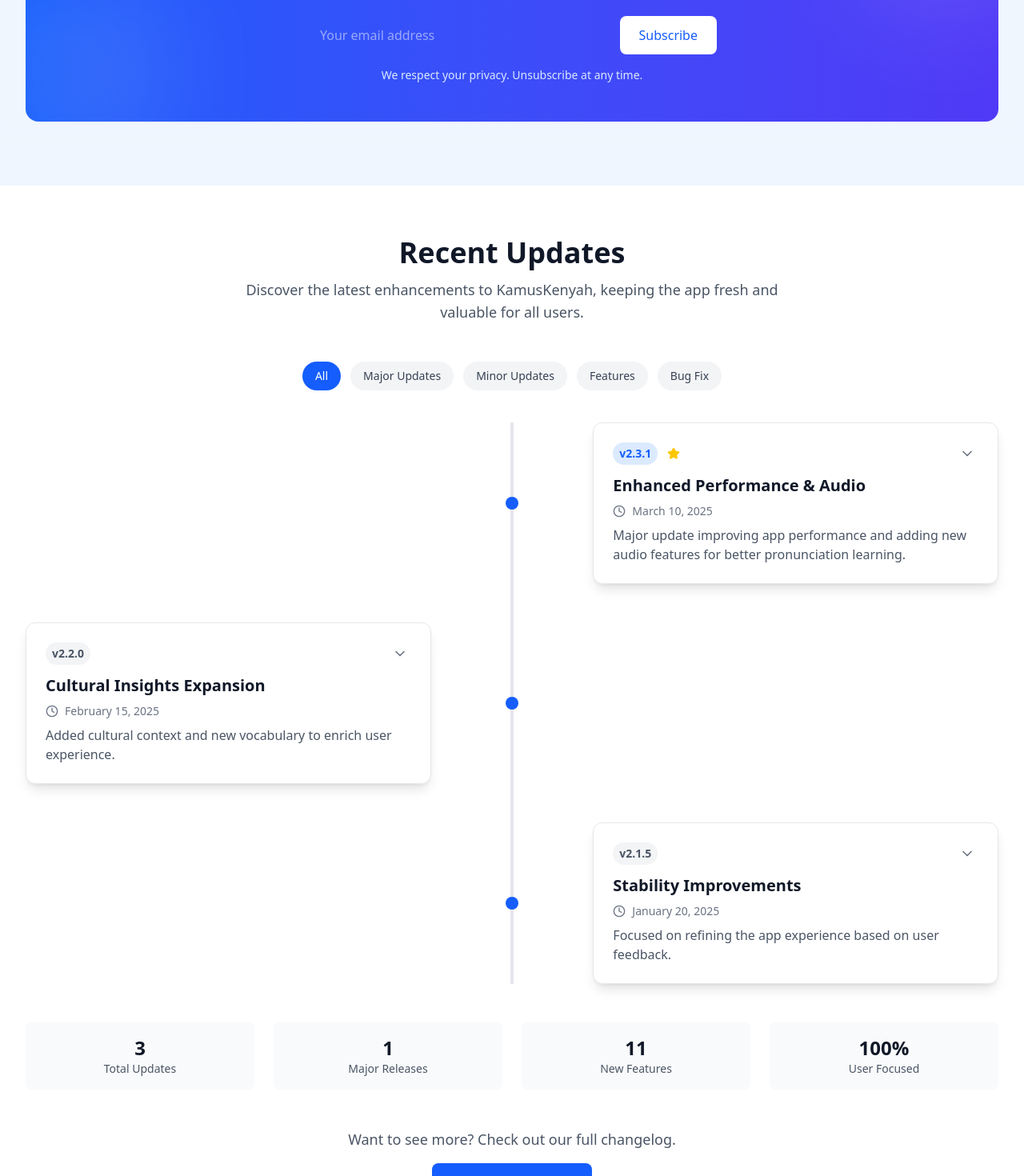
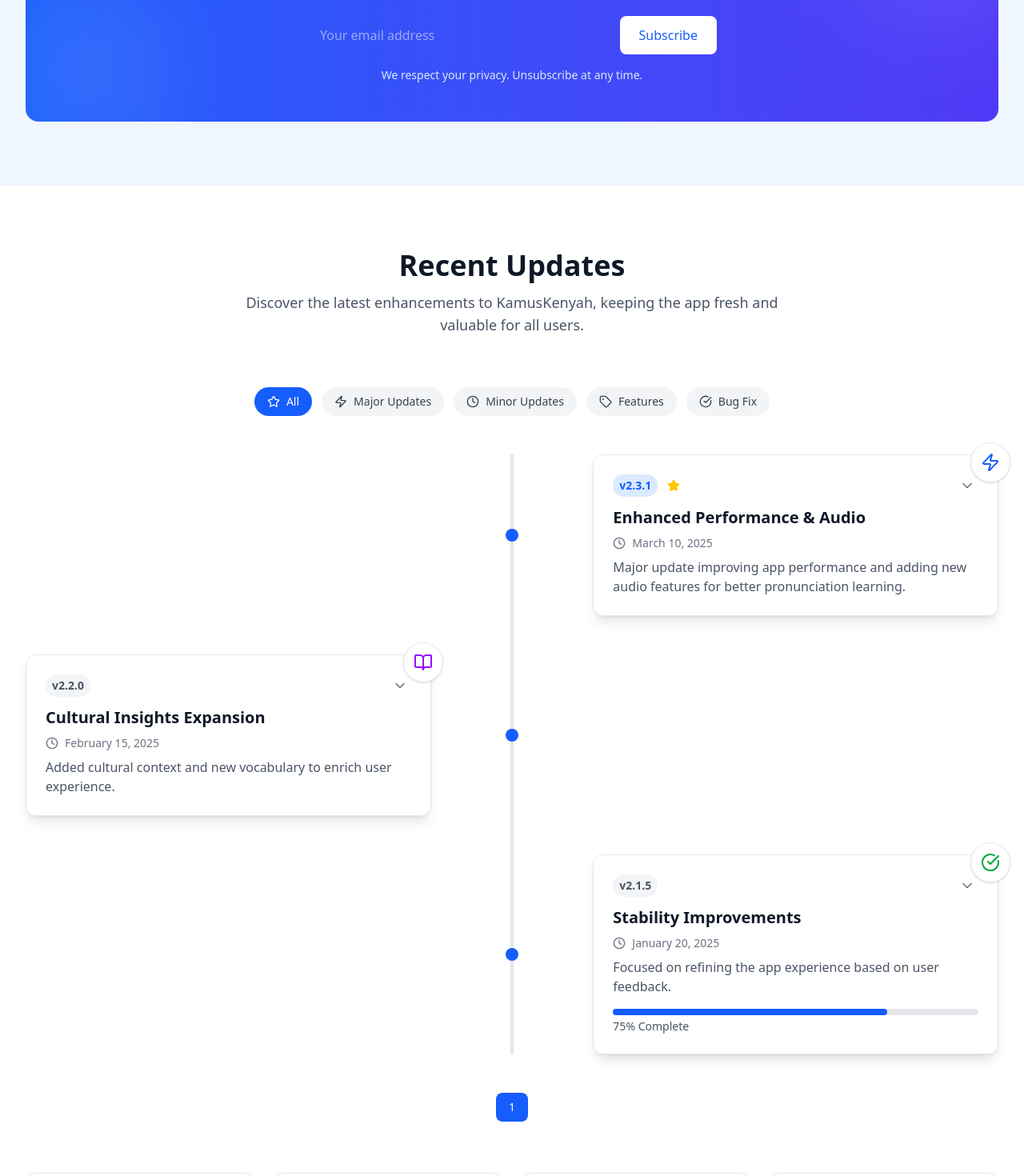
Before and after one commit to AlpianPPLG/KamusKenyah-Translator, a React (Vite) app: page /product in a window 1280 px wide. Shown: the part 10530-12000 px from the top of the page at 80% size. Built offline with nearby package versions, Linux system fonts and the light colour scheme.

Commit message:
Update✅

```diff
--- a/src/components/ProductPage_Component/RecentUpdates.tsx
+++ b/src/components/ProductPage_Component/RecentUpdates.tsx
@@ -1,9 +1,23 @@
-// src/components/ProductPage_Component/RecentUpdates.tsx
 "use client";
 
-import React, { useState } from "react";
-import { motion } from "framer-motion";
-import { ChevronDown, ChevronUp, Star, Clock, Tag } from "lucide-react";
+import React, { useState, useEffect } from "react";
+import { motion, AnimatePresence } from "framer-motion";
+import {
+  ChevronDown,
+  ChevronUp,
+  Star,
+  Clock,
+  Tag,
+  Zap,
+  BookOpen,
+  Users,
+  CheckCircle,
+  MessageCircle,
+  ThumbsUp,
+  ThumbsDown,
+  Rocket,
+  Gift,
+} from "lucide-react";
 
 // Custom utility function
 const classNames = (...classes: (string | boolean | undefined)[]) => {
@@ -20,9 +34,18 @@
   features: string[];
   tags: string[];
   isMajor?: boolean;
+  icon?: React.ReactNode;
+  imageUrl?: string;
+  rating?: number;
+  comments?: { user: string; comment: string; date: string }[];
+  progress?: number; // For in-progress updates
 }
 
-const updatesData: Update[] = [
+// Simulate fetching data from an API
+const fetchUpdates = async (): Promise<Update[]> => {
+  return new Promise((resolve) => {
+    setTimeout(() => {
+      resolve([
         {
           id: 1,
           version: "v2.3.1",
@@ -38,6 +61,16 @@
           ],
           tags: ["Performance", "Audio", "Bug Fix"],
           isMajor: true,
+          icon: <Zap className="h-6 w-6 text-blue-600" />,
+          imageUrl: "/images/update-performance.jpg",
+          rating: 4.7,
+          comments: [
+            {
+              user: "John Doe",
+              comment: "The new audio features are amazing!",
+              date: "March 11, 2025",
+            },
+          ],
         },
         {
           id: 2,
@@ -53,6 +86,10 @@
             "New dark mode UI",
           ],
           tags: ["Content", "UI/UX", "Features"],
+          icon: <BookOpen className="h-6 w-6 text-purple-600" />,
+          imageUrl: "/images/update-culture.jpg",
+          rating: 4.5,
+          comments: [],
         },
         {
           id: 3,
@@ -67,32 +104,73 @@
             "Updated translations for 100+ terms",
           ],
           tags: ["Stability", "Audio", "Content"],
+          icon: <CheckCircle className="h-6 w-6 text-green-600" />,
+          progress: 75, // Example of an in-progress update
         },
-];
+      ]);
+    }, 1000);
+  });
+};
 
 // Filter options
 const filterOptions = [
-  "All",
-  "Major Updates",
-  "Minor Updates",
-  "Features",
-  "Bug Fix",
+  { label: "All", icon: <Star className="h-4 w-4" /> },
+  { label: "Major Updates", icon: <Zap className="h-4 w-4" /> },
+  { label: "Minor Updates", icon: <Clock className="h-4 w-4" /> },
+  { label: "Features", icon: <Tag className="h-4 w-4" /> },
+  { label: "Bug Fix", icon: <CheckCircle className="h-4 w-4" /> },
 ];
 
 const RecentUpdates: React.FC = () => {
   const [expandedId, setExpandedId] = useState<number | null>(null);
-  const [activeFilter, setActiveFilter] = useState<string>("All");
+  const [activeFilters, setActiveFilters] = useState<string[]>(["All"]);
+  const [updates, setUpdates] = useState<Update[]>([]);
+  const [loading, setLoading] = useState(true);
+  const [currentPage, setCurrentPage] = useState(1);
+  const updatesPerPage = 5;
+
+  useEffect(() => {
+    const loadUpdates = async () => {
+      const data = await fetchUpdates();
+      setUpdates(data);
+      setLoading(false);
+    };
+    loadUpdates();
+  }, []);
 
   const handleToggle = (id: number) => {
     setExpandedId(expandedId === id ? null : id);
   };
 
-  const filteredUpdates = updatesData.filter((update) => {
-    if (activeFilter === "All") return true;
-    if (activeFilter === "Major Updates") return update.isMajor;
-    if (activeFilter === "Minor Updates") return !update.isMajor;
-    return update.tags.includes(activeFilter);
+  const handleFilterClick = (filter: string) => {
+    if (filter === "All") {
+      setActiveFilters(["All"]);
+    } else {
+      setActiveFilters((prev) =>
+        prev.includes("All")
+          ? [filter]
+          : prev.includes(filter)
+          ? prev.filter((f) => f !== filter)
+          : [...prev, filter]
+      );
+    }
+  };
+
+  const filteredUpdates = updates.filter((update) => {
+    if (activeFilters.includes("All")) return true;
+    if (activeFilters.includes("Major Updates") && update.isMajor) return true;
+    if (activeFilters.includes("Minor Updates") && !update.isMajor) return true;
+    return update.tags.some((tag) => activeFilters.includes(tag));
   });
+
+  const indexOfLastUpdate = currentPage * updatesPerPage;
+  const indexOfFirstUpdate = indexOfLastUpdate - updatesPerPage;
+  const currentUpdates = filteredUpdates.slice(
+    indexOfFirstUpdate,
+    indexOfLastUpdate
+  );
+
+  const paginate = (pageNumber: number) => setCurrentPage(pageNumber);
 
   const containerVariants = {
     hidden: { opacity: 0 },
@@ -108,14 +186,14 @@
   };
 
   return (
-    <section className="bg-white py-16 px-4 sm:px-6 lg:px-8">
+    <section className="bg-white py-20 px-4 sm:px-6 lg:px-8">
       <div className="max-w-7xl mx-auto">
         {/* Header */}
         <motion.div
           initial={{ opacity: 0, y: -20 }}
           animate={{ opacity: 1, y: 0 }}
           transition={{ duration: 0.5 }}
-          className="text-center mb-12"
+          className="text-center mb-16"
         >
           <h2 className="text-3xl md:text-4xl font-bold text-gray-900">
             Recent Updates
@@ -127,24 +205,28 @@
         </motion.div>
 
         {/* Filter Bar */}
-        <div className="mb-10 flex flex-wrap justify-center gap-3">
+        <div className="mb-12 flex flex-wrap justify-center gap-3">
           {filterOptions.map((filter) => (
             <button
-              key={filter}
-              onClick={() => setActiveFilter(filter)}
+              key={filter.label}
+              onClick={() => handleFilterClick(filter.label)}
               className={classNames(
-                "px-4 py-2 rounded-full text-sm font-medium transition-colors",
-                activeFilter === filter
+                "px-4 py-2 rounded-full text-sm font-medium transition-colors flex items-center gap-2",
+                activeFilters.includes(filter.label)
                   ? "bg-blue-600 text-white"
                   : "bg-gray-100 text-gray-700 hover:bg-gray-200"
               )}
             >
-              {filter}
+              {filter.icon}
+              {filter.label}
             </button>
           ))}
         </div>
 
         {/* Timeline */}
+        {loading ? (
+          <div className="text-center py-12">Loading updates...</div>
+        ) : (
           <motion.div
             variants={containerVariants}
             initial="hidden"
@@ -154,7 +236,7 @@
             {/* Vertical Timeline Line */}
             <div className="absolute left-1/2 transform -translate-x-1/2 w-1 bg-gray-200 h-full hidden md:block" />
 
-          {filteredUpdates.map((update, index) => (
+            {currentUpdates.map((update, index) => (
               <motion.div
                 key={update.id}
                 variants={itemVariants}
@@ -169,10 +251,17 @@
                 {/* Update Card */}
                 <div
                   className={classNames(
-                  "w-full md:w-5/12 p-6 bg-white border border-gray-200 rounded-xl shadow-lg hover:shadow-xl transition-shadow duration-300",
+                    "w-full md:w-5/12 p-6 bg-white border border-gray-200 rounded-xl shadow-lg hover:shadow-xl transition-shadow duration-300 relative",
                     index % 2 === 0 ? "md:ml-8" : "md:mr-8"
                   )}
                 >
+                  {/* Update Icon */}
+                  {update.icon && (
+                    <div className="absolute -top-4 -right-4 p-3 bg-white border border-gray-200 rounded-full shadow-sm">
+                      {update.icon}
+                    </div>
+                  )}
+
                   <div className="flex items-center justify-between">
                     <div className="flex items-center gap-3">
                       <span
@@ -210,7 +299,23 @@
                   </div>
                   <p className="mt-2 text-gray-600">{update.description}</p>
 
+                  {/* Progress Bar for In-Progress Updates */}
+                  {update.progress && (
+                    <div className="mt-4">
+                      <div className="w-full bg-gray-200 rounded-full h-2">
+                        <div
+                          className="bg-blue-600 h-2 rounded-full"
+                          style={{ width: `${update.progress}%` }}
+                        ></div>
+                      </div>
+                      <div className="text-sm text-gray-600 mt-1">
+                        {update.progress}% Complete
+                      </div>
+                    </div>
+                  )}
+
                   {/* Expandable Details */}
+                  <AnimatePresence>
                     {expandedId === update.id && (
                       <motion.div
                         initial={{ opacity: 0, height: 0 }}
@@ -219,6 +324,15 @@
                         transition={{ duration: 0.3 }}
                         className="mt-4"
                       >
+                        {update.imageUrl && (
+                          <div className="mb-4 rounded-lg overflow-hidden">
+                            <img
+                              src={update.imageUrl}
+                              alt={update.title}
+                              className="w-full h-48 object-cover"
+                            />
+                          </div>
+                        )}
                         <h4 className="text-sm font-medium text-gray-900 mb-2">
                           What’s New:
                         </h4>
@@ -241,47 +355,155 @@
                             </span>
                           ))}
                         </div>
+
+                        {/* Rating and Comments Section */}
+                        {update.rating && (
+                          <div className="mt-6">
+                            <h4 className="text-sm font-medium text-gray-900 mb-2">
+                              User Rating:
+                            </h4>
+                            <div className="flex items-center gap-1">
+                              {[...Array(5)].map((_, i) => (
+                                <Star
+                                  key={i}
+                                  className={`h-4 w-4 ${
+                                    i < Math.floor(update.rating!)
+                                      ? "text-yellow-400 fill-yellow-400"
+                                      : "text-gray-300"
+                                  }`}
+                                />
+                              ))}
+                              <span className="text-sm text-gray-600 ml-2">
+                                {update.rating.toFixed(1)}/5
+                              </span>
+                            </div>
+                          </div>
+                        )}
+
+                        {update.comments && update.comments.length > 0 && (
+                          <div className="mt-6">
+                            <h4 className="text-sm font-medium text-gray-900 mb-2">
+                              User Feedback:
+                            </h4>
+                            <div className="space-y-4">
+                              {update.comments.map((comment, idx) => (
+                                <div
+                                  key={idx}
+                                  className="flex items-start gap-3"
+                                >
+                                  <div className="flex-shrink-0">
+                                    <div className="w-8 h-8 bg-blue-100 rounded-full flex items-center justify-center">
+                                      <span className="text-sm font-medium text-blue-600">
+                                        {comment.user[0]}
+                                      </span>
+                                    </div>
+                                  </div>
+                                  <div>
+                                    <div className="text-sm font-medium text-gray-900">
+                                      {comment.user}
+                                    </div>
+                                    <p className="text-sm text-gray-600">
+                                      {comment.comment}
+                                    </p>
+                                    <div className="text-xs text-gray-500 mt-1">
+                                      {comment.date}
+                                    </div>
+                                  </div>
+                                </div>
+                              ))}
+                            </div>
+                          </div>
+                        )}
+
+                        {/* Feedback section */}
+                        <div className="mt-4 flex items-center gap-2">
+                          <button className="flex items-center text-green-600">
+                            <ThumbsUp className="h-5 w-5" />
+                            <span className="ml-1">Helpful</span>
+                          </button>
+                          <button className="flex items-center text-red-600">
+                            <ThumbsDown className="h-5 w-5" />
+                            <span className="ml-1">Not Helpful</span>
+                          </button>
+                          <MessageCircle
+                            className="h-5 w-5 text-gray-600 ml-5 cursor-pointer"
+                            title="Comment"
+                          />
+                        </div>
                       </motion.div>
                     )}
-              </div>
-
-              {/* Timeline Date (Mobile Only) */}
-              <div className="md:hidden mt-2 text-sm text-gray-500 text-center">
-                {update.date}
+                  </AnimatePresence>
                 </div>
               </motion.div>
             ))}
           </motion.div>
+        )}
+
+        {/* Pagination */}
+        <div className="mt-12 flex justify-center">
+          {Array.from(
+            { length: Math.ceil(filteredUpdates.length / updatesPerPage) },
+            (_, i) => (
+              <button
+                key={i + 1}
+                onClick={() => paginate(i + 1)}
+                className={classNames(
+                  "px-4 py-2 mx-1 rounded-lg text-sm font-medium transition-colors",
+                  currentPage === i + 1
+                    ? "bg-blue-600 text-white"
+                    : "bg-gray-100 text-gray-700 hover:bg-gray-200"
+                )}
+              >
+                {i + 1}
+              </button>
+            )
+          )}
+        </div>
 
         {/* Summary Stats */}
         <motion.div
           initial={{ opacity: 0, y: 20 }}
           animate={{ opacity: 1, y: 0 }}
           transition={{ delay: 0.5, duration: 0.5 }}
-          className="mt-12 grid grid-cols-2 md:grid-cols-4 gap-6 text-center"
+          className="mt-16 grid grid-cols-2 md:grid-cols-4 gap-6"
         >
-          <div className="p-4 bg-gray-50 rounded-lg">
+          {[
+            {
+              label: "Total Updates",
+              value: updates.length,
+              icon: <Star className="h-6 w-6" />,
+              color: "text-blue-600",
+            },
+            {
+              label: "Major Releases",
+              value: updates.filter((u) => u.isMajor).length,
+              icon: <Zap className="h-6 w-6" />,
+              color: "text-purple-600",
+            },
+            {
+              label: "New Features",
+              value: updates.reduce((acc, u) => acc + u.features.length, 0),
+              icon: <Tag className="h-6 w-6" />,
+              color: "text-green-600",
+            },
+            {
+              label: "Active Users",
+              value: "10K+",
+              icon: <Users className="h-6 w-6" />,
+              color: "text-yellow-600",
+            },
+          ].map((stat, index) => (
+            <div
+              key={index}
+              className="p-6 bg-white border border-gray-200 rounded-xl shadow-sm hover:shadow-md transition-shadow"
+            >
+              <div className={`${stat.color} mb-3`}>{stat.icon}</div>
               <div className="text-2xl font-bold text-gray-900">
-              {updatesData.length}
+                {stat.value}
               </div>
-            <div className="text-sm text-gray-600">Total Updates</div>
+              <div className="text-sm text-gray-600">{stat.label}</div>
             </div>
-          <div className="p-4 bg-gray-50 rounded-lg">
-            <div className="text-2xl font-bold text-gray-900">
-              {updatesData.filter((u) => u.isMajor).length}
-            </div>
-            <div className="text-sm text-gray-600">Major Releases</div>
-          </div>
-          <div className="p-4 bg-gray-50 rounded-lg">
-            <div className="text-2xl font-bold text-gray-900">
-              {updatesData.reduce((acc, u) => acc + u.features.length, 0)}
-            </div>
-            <div className="text-sm text-gray-600">New Features</div>
-          </div>
-          <div className="p-4 bg-gray-50 rounded-lg">
-            <div className="text-2xl font-bold text-gray-900">100%</div>
-            <div className="text-sm text-gray-600">User Focused</div>
-          </div>
+          ))}
         </motion.div>
 
         {/* CTA */}
@@ -289,14 +511,29 @@
           initial={{ opacity: 0, y: 20 }}
           animate={{ opacity: 1, y: 0 }}
           transition={{ delay: 0.7, duration: 0.5 }}
-          className="mt-12 text-center"
+          className="mt-16 text-center"
         >
-          <p className="text-lg text-gray-600 mb-4">
-            Want to see more? Check out our full changelog.
+          <div className="bg-gradient-to-r from-blue-600 to-indigo-600 rounded-2xl p-8 md:p-12">
+            <h3 className="text-2xl md:text-3xl font-bold text-white mb-4">
+              Dapatkan Update Terbaru!
+              <Rocket className="inline h-6 w-6 ml-2" />
+            </h3>
+            <p className="text-blue-100 mb-8 max-w-2xl mx-auto">
+              Jangan lewatkan fitur baru dan perbaikan yang akan meningkatkan
+              pengalaman Anda. Ajak teman Anda untuk bergabung sekarang!
             </p>
-          <button className="px-6 py-3 bg-blue-600 text-white rounded-lg font-medium hover:bg-blue-700 transition-colors">
-            View Full Changelog
-          </button>
+            <motion.button
+              whileHover={{ scale: 1.05 }}
+              whileTap={{ scale: 0.95 }}
+              className="inline-flex items-center px-8 py-3 bg-white text-blue-600 rounded-lg font-medium hover:shadow-lg transition-all duration-300"
+            >
+              Bergabung Sekarang
+              <Gift className="w-5 h-5 ml-2" />
+            </motion.button>
+            <p className="text-blue-100 text-sm mt-4">
+              Syarat dan ketentuan berlaku
+            </p>
+          </div>
         </motion.div>
       </div>
     </section>
```
Lines whose indentation alone changed are shown as unchanged.
